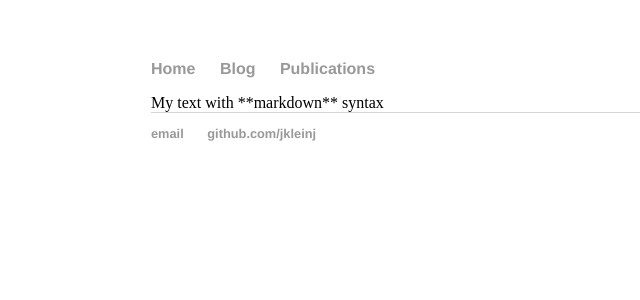
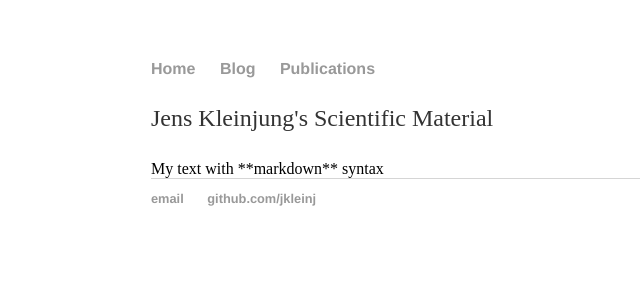
Before and after one commit to jkleinj/jkleinj.github.io, a Jekyll site: the page built from index.html, in a window 1280 px wide. Shown: the top 300 px of the page, without its empty margins (41-681 px from the left). Built offline with Jekyll 4.4.1, drawn with Linux system fonts in a browser that asks for light colours.

Commit message:
Update index.html

```diff
--- a/index.html
+++ b/index.html
@@ -2,6 +2,10 @@
 layout: default
 title: Jens Kleinjung
 ---
+<div class="blurb">
+   <p>Jens Kleinjung's Scientific Material</p>
+</div><!-- /.blurb -->
+
 <div markdown="1">
    My text with **markdown** syntax
 </div>
```
